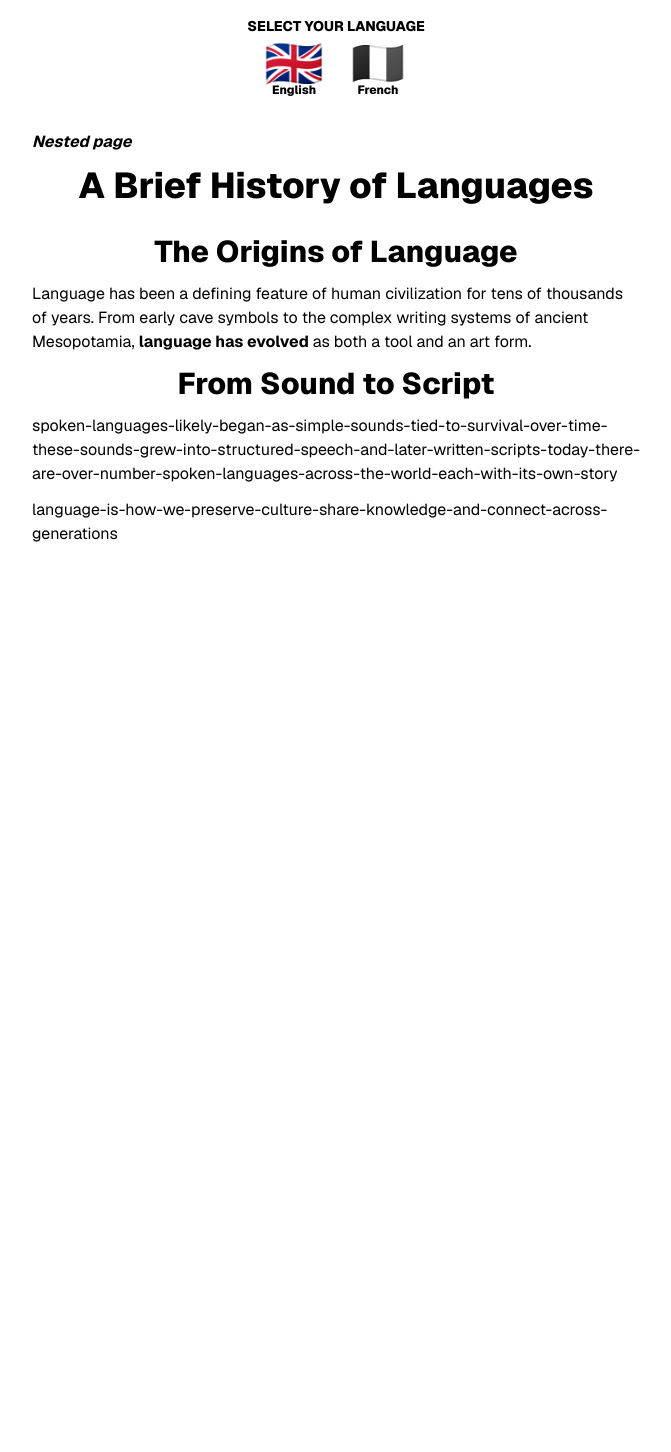
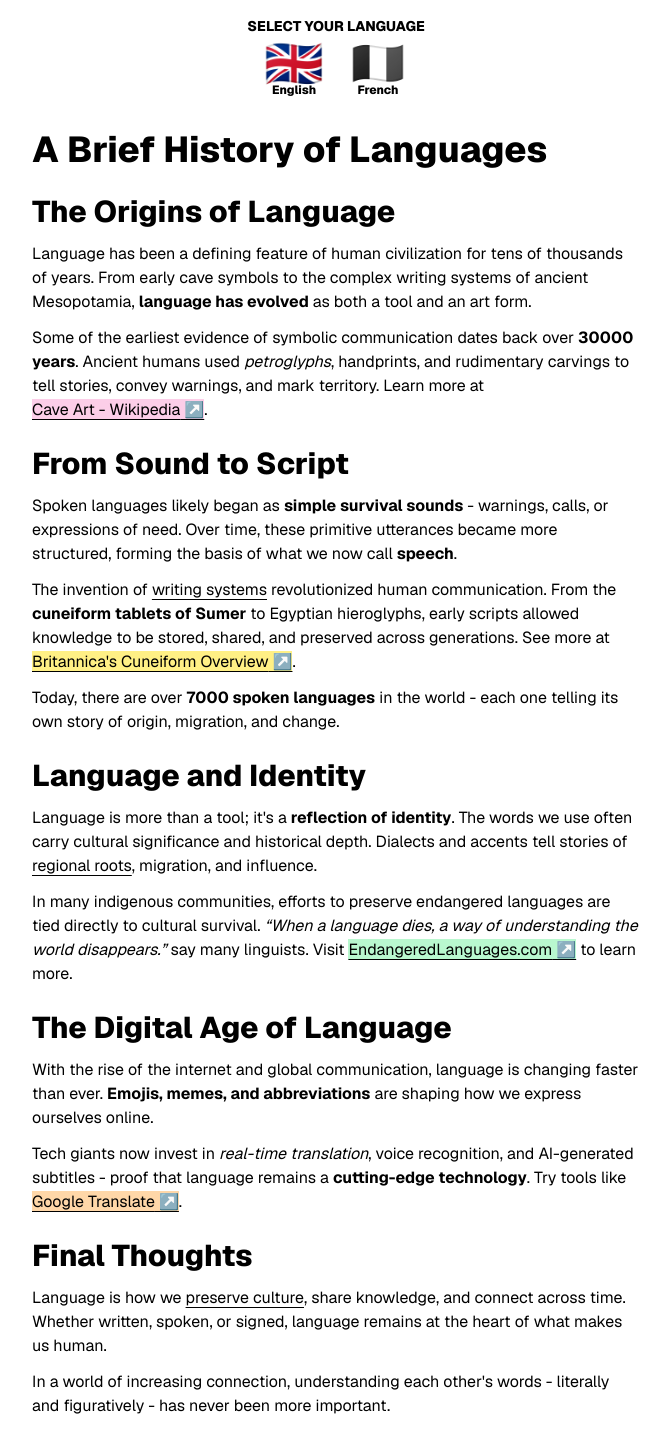
Before and after one commit to atanas-dim/next-localization, a Next.js app: page /en/nested in a window 1280 px wide. Shown: the top 1452 px of the page, without its empty margins (304-975 px from the left). Before the commit the page ends 800 px from the top, so only its background shows below. Built offline with nearby package versions, Linux system fonts and the light colour scheme.

Commit message:
Update nested page content

```diff
--- a/src/app/[locale]/nested/page.tsx
+++ b/src/app/[locale]/nested/page.tsx
@@ -7,33 +7,109 @@ export default function Home() {
 
   return (
     <main className="flex justify-center">
-      <div className="flex max-w-2xl flex-col gap-3 p-8">
-        <span className="font-bold italic">Nested page</span>
-        <h1 className="mb-4 text-center text-4xl font-extrabold">{parseT('a-brief-history-of-languages')}</h1>
-        <h2 className="text-center text-3xl font-extrabold">{parseT('the-origins-of-language')}</h2>
+      <article className="flex max-w-2xl flex-col gap-3 p-8 underline-offset-4 [&_a]:whitespace-nowrap [&_a]:underline [&_h2]:mt-3 [&_h2]:text-3xl [&_h2]:font-extrabold">
+        <h1 className="text-4xl font-extrabold">{parseT('a-brief-history-of-languages')}</h1>
+        <h2>{parseT('the-origins-of-language')}</h2>
         <p>
           {parseT(
             'language-has-been-a-defining-feature-of-human-civilization-for-tens-of-thousands-of-years-from-early-cave-symbols-to-the-complex-writing-systems-of-ancient-mesopotamia-language-has-evolved-as-both-a-tool-and-an-art-form',
           )}
         </p>
-        <h2 className="text-center text-3xl font-extrabold">{parseT('from-sound-to-script')}</h2>
         <p>
           {parseT(
-            'spoken-languages-likely-began-as-simple-sounds-tied-to-survival-over-time-these-sounds-grew-into-structured-speech-and-later-written-scripts-today-there-are-over-number-spoken-languages-across-the-world-each-with-its-own-story',
+            'some-of-the-earliest-evidence-of-symbolic-communication-dates-back-over-yearsago-ancient-humans-used-petroglyphs-handprints-and-rudimentary-carvings-to-tell-stories-convey-warnings-and-mark-territory-learn-more-at-cave-art-wikipedia',
             {
-              variables: { number: 7000 },
+              variables: { yearsAgo: 30000 },
+              customElements: {
+                a: ({ children, ...props }) => (
+                  <a {...props} className="bg-pink-200">
+                    {children} ↗️
+                  </a>
+                ),
+              },
             },
+          )}
+        </p>
+        <h2>{parseT('from-sound-to-script')}</h2>
+        <p>
+          {parseT(
+            'spoken-languages-likely-began-as-simple-survival-sounds-warnings-calls-or-expressions-of-need-over-time-these-primitive-utterances-became-more-structured-forming-the-basis-of-what-we-now-call-speech',
           )}
         </p>
 
         <p>
-          {parseT('language-is-how-we-preserve-culture-share-knowledge-and-connect-across-generations', {
-            customElements: {
-              span: (props) => <span className="rounded-md bg-lime-200 px-1" {...props} />,
+          {parseT(
+            'the-invention-of-writing-systems-revolutionized-human-communication-from-the-cuneiform-tablets-of-sumer-to-egyptian-hieroglyphs-early-scripts-allowed-knowledge-to-be-stored-shared-and-preserved-across-generations-see-more-at-britannica-s-cuneiform-overview',
+            {
+              customElements: {
+                a: ({ children, ...props }) => (
+                  <a {...props} className="bg-yellow-200">
+                    {children} ↗️
+                  </a>
+                ),
+              },
             },
-          })}
+          )}
         </p>
-      </div>
+        <p>
+          {parseT(
+            'today-there-are-over-languagecount-spoken-languages-in-the-world-each-one-telling-its-own-story-of-origin-migration-and-change',
+            { variables: { languageCount: 7000 } },
+          )}
+        </p>
+        <h2>{parseT('language-and-identity')}</h2>
+        <p>
+          {parseT(
+            'language-is-more-than-a-tool-it-s-a-reflection-of-identity-the-words-we-use-often-carry-cultural-significance-and-historical-depth-dialects-and-accents-tell-stories-of-regional-roots-migration-and-influence',
+          )}
+        </p>
+        <p>
+          {parseT(
+            'in-many-indigenous-communities-efforts-to-preserve-endangered-languages-are-tied-directly-to-cultural-survival-when-a-language-dies-a-way-of-understanding-the-world-disappears-say-many-linguists-visit-endangeredlanguages-com-to-learn-more',
+            {
+              customElements: {
+                a: ({ children, ...props }) => (
+                  <a {...props} className="bg-green-200">
+                    {children} ↗️
+                  </a>
+                ),
+              },
+            },
+          )}
+        </p>
+        <h2>{parseT('the-digital-age-of-language')}</h2>
+        <p>
+          {parseT(
+            'with-the-rise-of-the-internet-and-global-communication-language-is-changing-faster-than-ever-emojis-memes-and-abbreviations-are-shaping-how-we-express-ourselves-online',
+          )}
+        </p>
+        <p>
+          {parseT(
+            'tech-giants-now-invest-in-real-time-translation-voice-recognition-and-ai-generated-subtitles-proof-that-language-remains-a-cutting-edge-technology-try-tools-like-platformname',
+            {
+              variables: { platformName: 'Google Translate', platformUrl: 'https://translate.google.com/' },
+              customElements: {
+                a: ({ children, ...props }) => (
+                  <a {...props} className="bg-orange-200">
+                    {children} ↗️
+                  </a>
+                ),
+              },
+            },
+          )}
+        </p>
+        <h2>{parseT('final-thoughts')}</h2>
+        <p>
+          {parseT(
+            'language-is-how-we-preserve-culture-share-knowledge-and-connect-across-time-whether-written-spoken-or-signed-language-remains-at-the-heart-of-what-makes-us-human',
+          )}
+        </p>
+        <p>
+          {parseT(
+            'in-a-world-of-increasing-connection-understanding-each-other-s-words-literally-and-figuratively-has-never-been-more-important',
+          )}
+        </p>
+      </article>
     </main>
   )
 }
--- a/src/app/[locale]/page.tsx
+++ b/src/app/[locale]/page.tsx
@@ -2,7 +2,6 @@ import { resolveDictionary } from '@/utils/dictionary'
 
 export default async function Home({ params }: { params: Promise<{ locale: string }> }) {
   const { parseT } = await resolveDictionary(await params)
-  // className="text-3xl font-extrabold"
   return (
     <main className="flex justify-center">
       <article className="flex max-w-2xl flex-col gap-3 p-8 underline-offset-4 [&_a]:whitespace-nowrap [&_a]:underline [&_h2]:mt-3 [&_h2]:text-3xl [&_h2]:font-extrabold">
```
